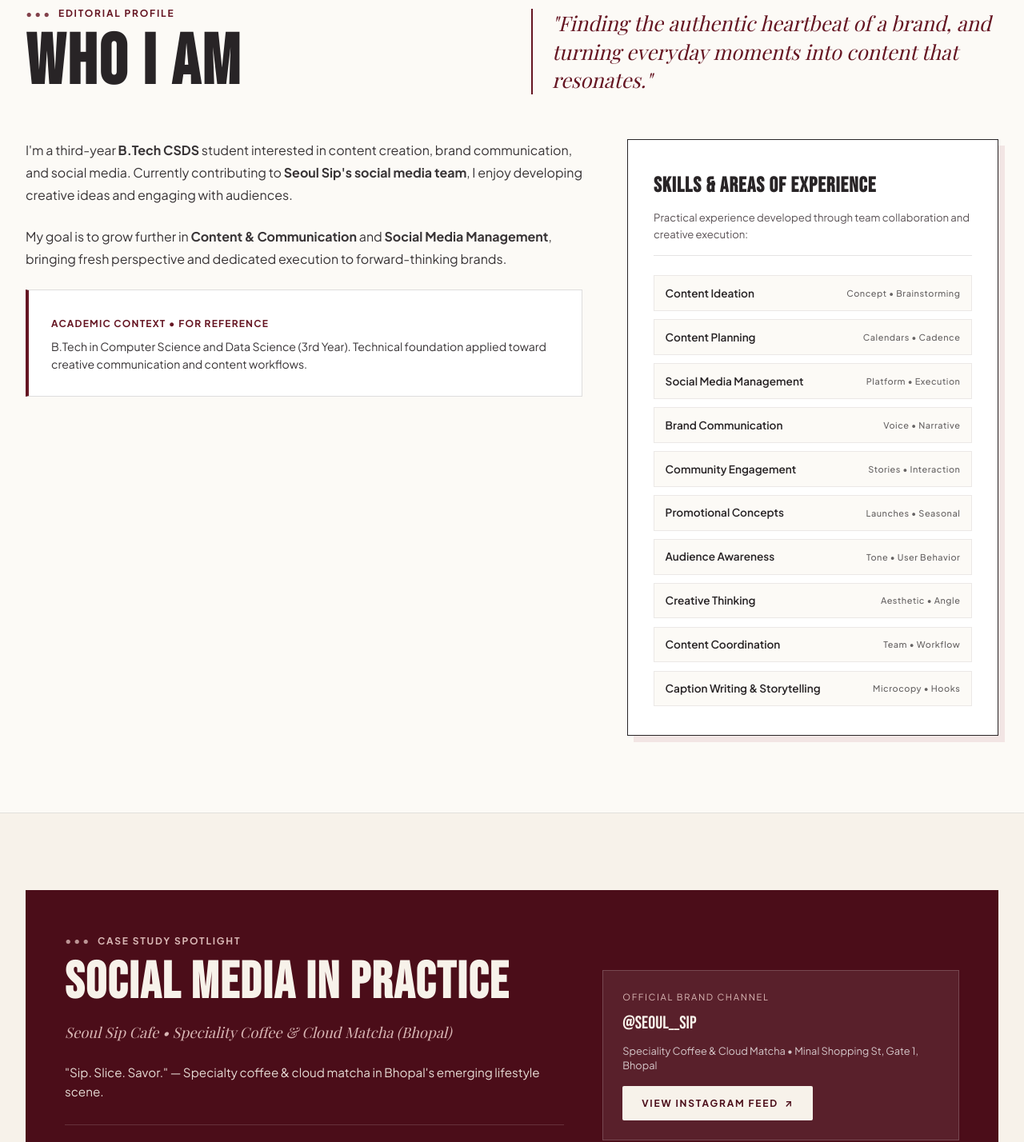
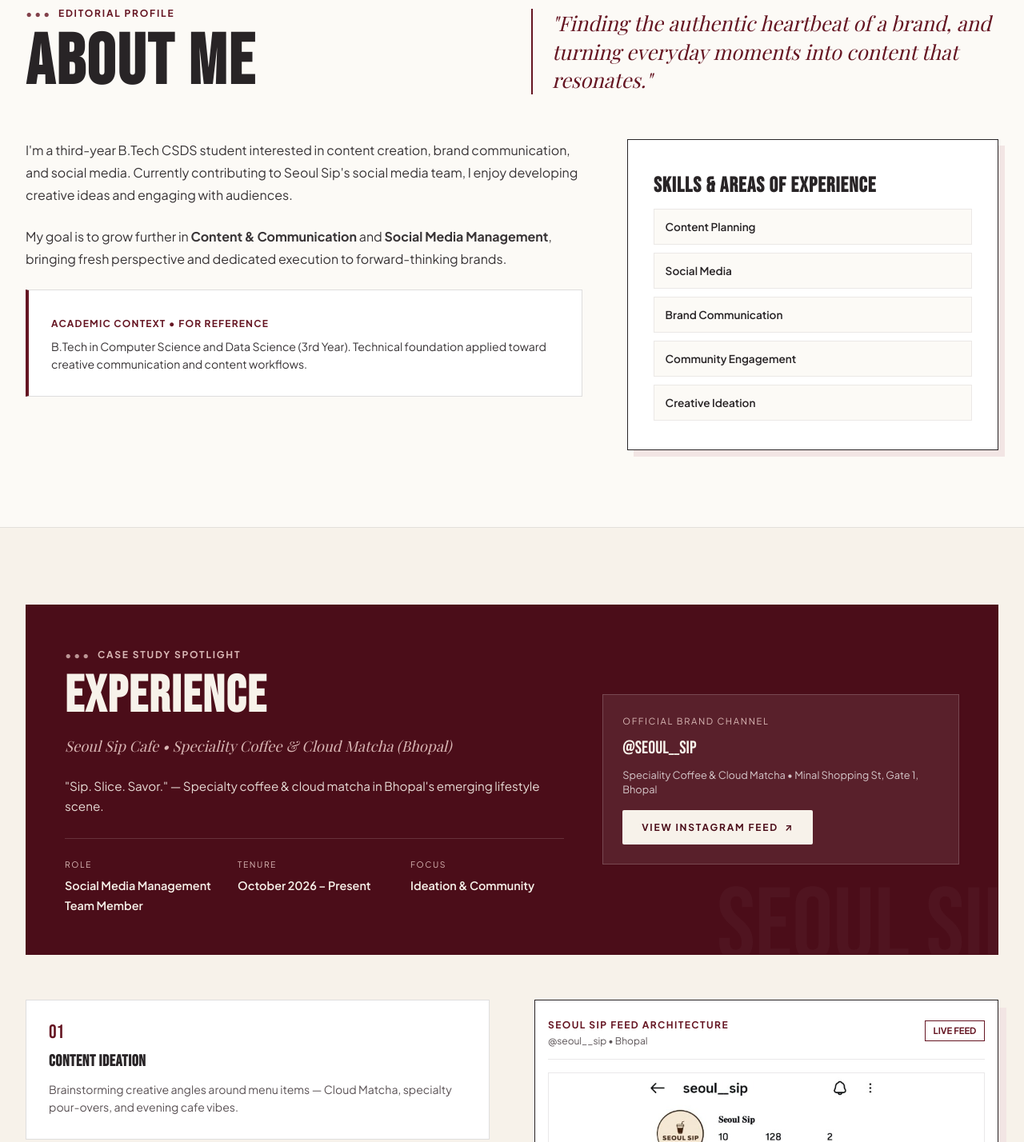
Before and after one commit to himanshirajput1602-eng/portfolio, a plain HTML site: page himanshi-portfolio/index.html in a window 1280 px wide. Shown: the part 1227-2655 px from the top of the page at 80% size. Drawn offline with nearby package versions, Linux system fonts and the light colour scheme; a web font is replaced by a local one.

Commit message:
Align exact headings and copy with redesign specification

```diff
--- a/himanshi-portfolio/index.html
+++ b/himanshi-portfolio/index.html
@@ -155,7 +155,7 @@
         <div class="about-header-grid">
           <div>
             <span class="editorial-tag">Editorial Profile</span>
-            <h2 class="section-big-title">WHO I AM</h2>
+            <h2 class="section-big-title">ABOUT ME</h2>
           </div>
           <div>
             <p class="about-statement">
@@ -168,7 +168,7 @@
           <!-- Left: Narrative & Background -->
           <div class="about-narrative">
             <p>
-              I'm a third-year <strong>B.Tech CSDS</strong> student interested in content creation, brand communication, and social media. Currently contributing to <strong>Seoul Sip's social media team</strong>, I enjoy developing creative ideas and engaging with audiences.
+              I'm a third-year B.Tech CSDS student interested in content creation, brand communication, and social media. Currently contributing to Seoul Sip's social media team, I enjoy developing creative ideas and engaging with audiences.
             </p>
 
             <p>
@@ -186,50 +186,22 @@
           <!-- Right: Skills Matrix -->
           <div class="skills-column">
             <h3 class="skills-column-title">SKILLS &amp; AREAS OF EXPERIENCE</h3>
-            <p class="skills-column-intro">
-              Practical experience developed through team collaboration and creative execution:
-            </p>
 
             <ul class="skills-list">
               <li class="skill-item">
-                <span>Content Ideation</span>
-                <span class="skill-item-tag">Concept &bull; Brainstorming</span>
+                <span>Content Planning</span>
               </li>
               <li class="skill-item">
-                <span>Content Planning</span>
-                <span class="skill-item-tag">Calendars &bull; Cadence</span>
-              </li>
-              <li class="skill-item">
-                <span>Social Media Management</span>
-                <span class="skill-item-tag">Platform &bull; Execution</span>
+                <span>Social Media</span>
               </li>
               <li class="skill-item">
                 <span>Brand Communication</span>
-                <span class="skill-item-tag">Voice &bull; Narrative</span>
               </li>
               <li class="skill-item">
                 <span>Community Engagement</span>
-                <span class="skill-item-tag">Stories &bull; Interaction</span>
               </li>
               <li class="skill-item">
-                <span>Promotional Concepts</span>
-                <span class="skill-item-tag">Launches &bull; Seasonal</span>
-              </li>
-              <li class="skill-item">
-                <span>Audience Awareness</span>
-                <span class="skill-item-tag">Tone &bull; User Behavior</span>
-              </li>
-              <li class="skill-item">
-                <span>Creative Thinking</span>
-                <span class="skill-item-tag">Aesthetic &bull; Angle</span>
-              </li>
-              <li class="skill-item">
-                <span>Content Coordination</span>
-                <span class="skill-item-tag">Team &bull; Workflow</span>
-              </li>
-              <li class="skill-item">
-                <span>Caption Writing &amp; Storytelling</span>
-                <span class="skill-item-tag">Microcopy &bull; Hooks</span>
+                <span>Creative Ideation</span>
               </li>
             </ul>
           </div>
@@ -246,7 +218,7 @@
         <div class="seoul-sip-hero-banner">
           <div>
             <span class="editorial-tag" style="color: var(--color-blush);">Case Study Spotlight</span>
-            <h2 class="banner-title">SOCIAL MEDIA IN PRACTICE</h2>
+            <h2 class="banner-title">EXPERIENCE</h2>
             <p class="banner-subtitle">
               Seoul Sip Cafe &bull; Speciality Coffee &amp; Cloud Matcha (Bhopal)
             </p>
@@ -256,11 +228,11 @@
             <div class="banner-meta-grid">
               <div class="banner-meta-item">
                 <span class="meta-label">Role</span>
-                <span class="meta-val">Social Media Team</span>
+                <span class="meta-val">Social Media Management Team Member</span>
               </div>
               <div class="banner-meta-item">
                 <span class="meta-label">Tenure</span>
-                <span class="meta-val">Joined Oct 2026</span>
+                <span class="meta-val">October 2026 – Present</span>
               </div>
               <div class="banner-meta-item">
                 <span class="meta-label">Focus</span>
@@ -288,7 +260,7 @@
           <div class="responsibilities-wrap">
             <div class="resp-card">
               <div class="resp-card-num">01</div>
-              <h3 class="resp-card-title">CONTENT IDEATION &amp; BRAINSTORMING</h3>
+              <h3 class="resp-card-title">CONTENT IDEATION</h3>
               <p class="resp-card-desc">
                 Brainstorming creative angles around menu items — Cloud Matcha, specialty pour-overs, and evening cafe vibes.
               </p>
@@ -296,7 +268,7 @@
 
             <div class="resp-card">
               <div class="resp-card-num">02</div>
-              <h3 class="resp-card-title">PROMOTIONAL HOOKS &amp; LOCAL AWARENESS</h3>
+              <h3 class="resp-card-title">CAMPAIGN BRAINSTORMING</h3>
               <p class="resp-card-desc">
                 Contributing to narrative campaigns and framing Seoul Sip as Bhopal's go-to spot for college students and remote creatives.
               </p>
@@ -304,7 +276,7 @@
 
             <div class="resp-card">
               <div class="resp-card-num">03</div>
-              <h3 class="resp-card-title">STORY PLANNING &amp; COMMUNITY TOUCHPOINTS</h3>
+              <h3 class="resp-card-title">COMMUNITY ENGAGEMENT</h3>
               <p class="resp-card-desc">
                 Planning interactive story formats — polls, drink quizzes, behind-the-scenes glimpses — to encourage audience engagement.
               </p>
@@ -312,9 +284,9 @@
 
             <div class="resp-card">
               <div class="resp-card-num">04</div>
-              <h3 class="resp-card-title">CAPTION WRITING &amp; BRAND TONE</h3>
+              <h3 class="resp-card-title">POSTING &amp; SCHEDULING</h3>
               <p class="resp-card-desc">
-                Drafting warm, conversational microcopy that complements the brand's visual calm.
+                Drafting warm, conversational microcopy and managing weekly posting cadence.
               </p>
             </div>
           </div>
@@ -364,7 +336,7 @@
       <div class="container">
         <div class="section-head-wrap">
           <span class="editorial-tag">Creative Repertoire</span>
-          <h2 class="section-big-title">MY WORK INCLUDES</h2>
+          <h2 class="section-big-title">SELECTED WORK</h2>
           <p class="section-head-subtitle">
             Core disciplines across social media, creative planning, and audience engagement.
           </p>
@@ -589,7 +561,7 @@
           <div>
             <span class="editorial-tag" style="color: var(--color-blush);">Let's Collaborate</span>
             <h2 class="contact-headline">
-              LET'S CREATE <span class="blush-text">&amp; CONNECT.</span>
+              LET'S <span class="blush-text">CONNECT.</span>
             </h2>
             <p class="contact-sub-statement">
               Open for opportunities in <strong>Content &amp; Communication</strong> and <strong>Social Media Management</strong>. Let's bring fresh ideas to your brand.
```
Also changed, not shown: index.html (+15 -43 lines).
